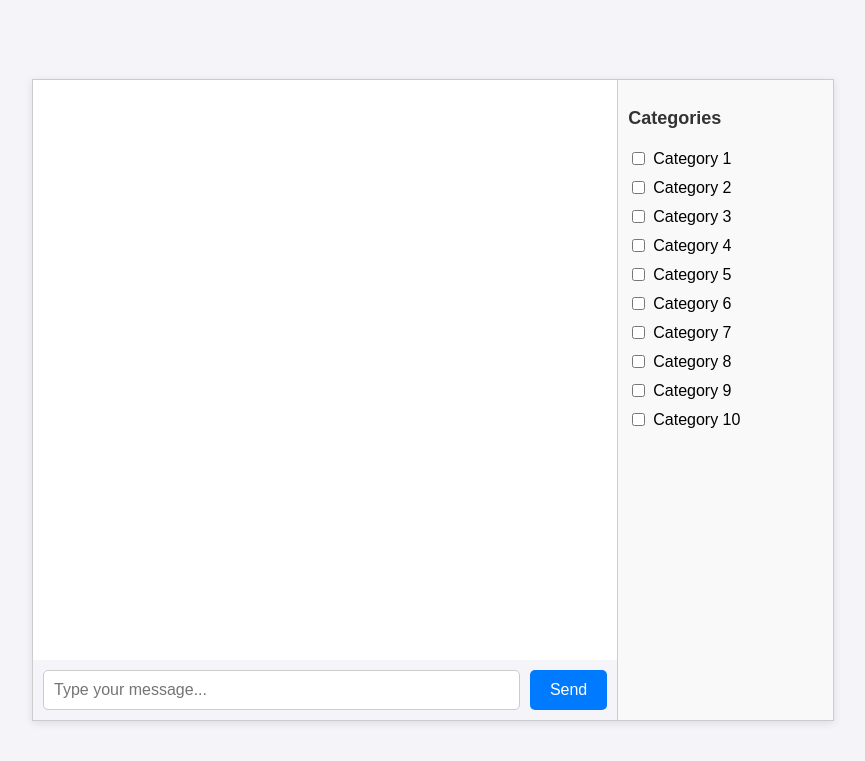
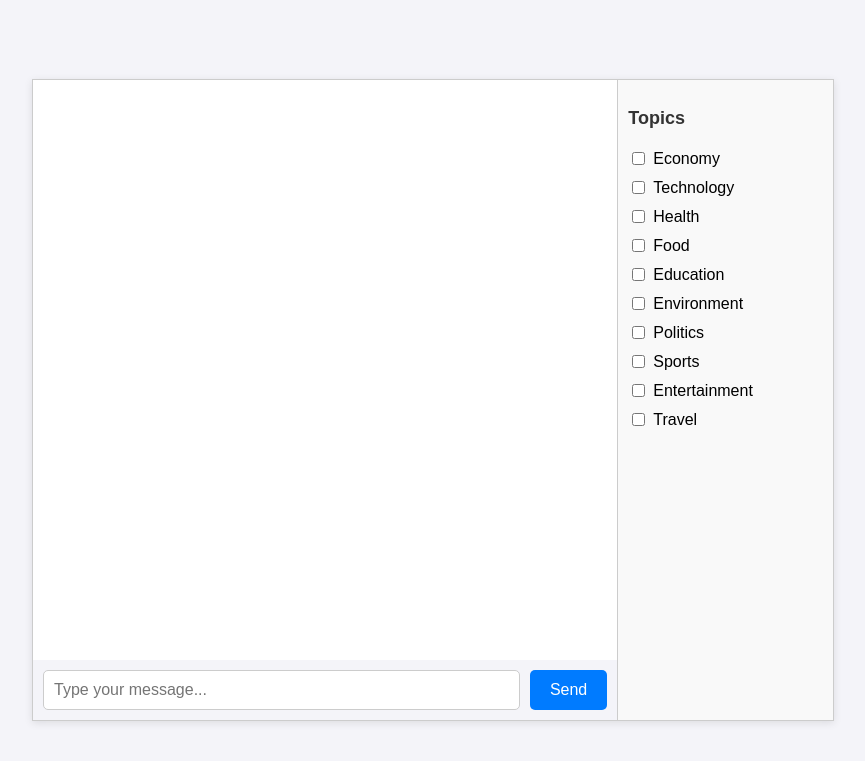
Before and after one commit to UTDRON/Information_Retrieval_UBCSE535_Fall24, a Flask app: page / in a window 1280 px wide. Shown: the top 761 px of the page, without its empty margins (207-1072 px from the left). Run offline with Flask 3, Linux system fonts and the light colour scheme.

Commit message:
renamed topic labels

```diff
--- a/proj3/src/chatbot_ui/app.py
+++ b/proj3/src/chatbot_ui/app.py
@@ -1,6 +1,30 @@
+# from flask import Flask, render_template, request, jsonify
+
+# app = Flask(__name__)
+
+# @app.route('/')
+# def index():
+#     return render_template('index.html')
+
+# @app.route('/get_response', methods=['POST'])
+# def get_response():
+#     user_message = request.json.get('message', '')
+#     selected_categories = request.json.get('categories', [])
+#     categories_text = ', '.join(selected_categories)
+#     response = f"{user_message} [Selected Categories: {categories_text}]"
+#     return jsonify({'response': response})
+
+# if __name__ == '__main__':
+#     app.run(debug=True)
+
+
 from flask import Flask, render_template, request, jsonify
+import requests
 
 app = Flask(__name__)
+
+# Replace <ip>:<port> with the actual IP and port of the external API
+API_URL = "http://<ip>:<port>"
 
 @app.route('/')
 def index():
@@ -10,9 +34,24 @@ def index():
 def get_response():
     user_message = request.json.get('message', '')
     selected_categories = request.json.get('categories', [])
-    categories_text = ', '.join(selected_categories)
-    response = f"{user_message} [Selected Categories: {categories_text}]"
-    return jsonify({'response': response})
+
+    # Format the data for the external API
+    payload = {
+        "message": user_message,
+        "topics": selected_categories
+    }
+
+    try:
+        # Make the API call to the external service
+        response = requests.post(API_URL, json=payload, timeout=5)
+        response_data = response.json()
+        bot_response = response_data.get('response', 'No response received from API.')
+    except requests.exceptions.RequestException as e:
+        # Handle errors in the API call
+        bot_response = f"Error contacting the external API: {str(e)}"
+
+    # return jsonify({'response': bot_response})
+    return jsonify({'response': user_message})
 
 if __name__ == '__main__':
     app.run(debug=True)
--- a/proj3/src/chatbot_ui/templates/index.html
+++ b/proj3/src/chatbot_ui/templates/index.html
@@ -22,17 +22,17 @@
 
         <!-- Categories Section -->
         <div class="categories-container">
-            <h3>Categories</h3>
-            <label><input type="checkbox" value="Category 1"> Category 1</label>
-            <label><input type="checkbox" value="Category 2"> Category 2</label>
-            <label><input type="checkbox" value="Category 3"> Category 3</label>
-            <label><input type="checkbox" value="Category 4"> Category 4</label>
-            <label><input type="checkbox" value="Category 5"> Category 5</label>
-            <label><input type="checkbox" value="Category 6"> Category 6</label>
-            <label><input type="checkbox" value="Category 7"> Category 7</label>
-            <label><input type="checkbox" value="Category 8"> Category 8</label>
-            <label><input type="checkbox" value="Category 9"> Category 9</label>
-            <label><input type="checkbox" value="Category 10"> Category 10</label>
+            <h3>Topics</h3>
+            <label><input type="checkbox" value="Economy"> Economy</label>
+            <label><input type="checkbox" value="Technology"> Technology</label>
+            <label><input type="checkbox" value="Health"> Health</label>
+            <label><input type="checkbox" value="Food"> Food</label>
+            <label><input type="checkbox" value="Education"> Education</label>
+            <label><input type="checkbox" value="Environment"> Environment</label>
+            <label><input type="checkbox" value="Politics"> Politics</label>
+            <label><input type="checkbox" value="Sports"> Sports</label>
+            <label><input type="checkbox" value="Entertainment"> Entertainment</label>
+            <label><input type="checkbox" value="Travel"> Travel</label>
         </div>
     </div>
 
```
